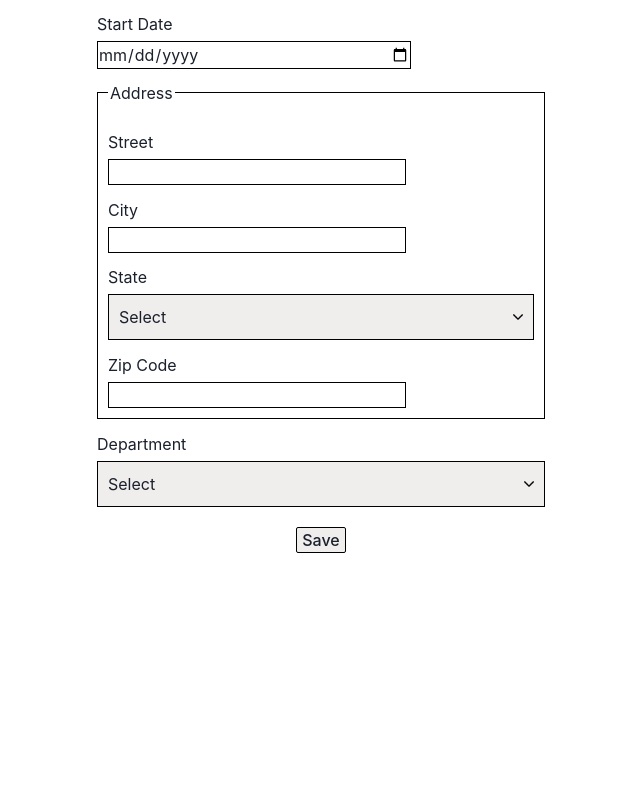
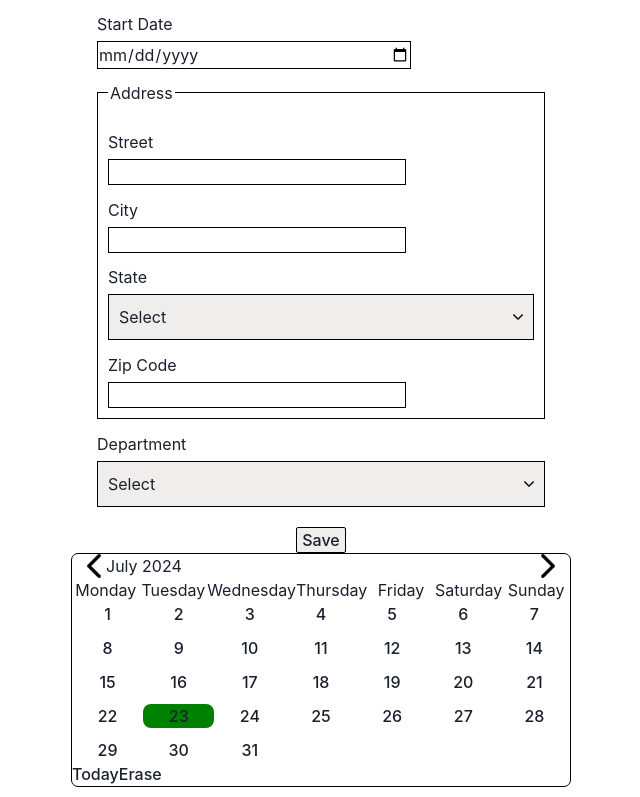
Before and after one commit to nicolascastro33/Dev_App_Projet_n_14, a React (Vite) app: page / in a window 1280 px wide. Shown: the part 384-1181 px from the top of the page, without its empty margins (319-959 px from the left). Before the commit the page ends 947 px from the top, so only its background shows below. Built offline with nearby package versions, Linux system fonts and the light colour scheme.

Commit message:
Starting the datepicker component

```diff
--- /dev/null
+++ b/src/components/DatePicker/consts.ts
@@ -0,0 +1,24 @@
+export const monthNames = [
+  'January',
+  'February',
+  'March',
+  'April',
+  'May',
+  'June',
+  'July',
+  'August',
+  'September',
+  'October',
+  'November',
+  'December',
+]
+
+export const dayNames = [
+  'Monday',
+  'Tuesday',
+  'Wednesday',
+  'Thursday',
+  'Friday',
+  'Saturday',
+  'Sunday',
+]
--- /dev/null
+++ b/src/components/DatePicker/index.tsx
@@ -0,0 +1,137 @@
+import { useEffect, useState } from 'react'
+import arrow from '../../assets/arrow.png'
+import { monthNames } from './consts'
+import { getNumberOfDaysInMonth, getSortedDays, range } from './utils'
+
+export const DatePicker = ({
+  minDate,
+  maxDate,
+}: {
+  minDate: undefined | Date
+  maxDate: undefined | Date
+}) => {
+  const [currentMonth, setCurrentMonth] = useState<number>(
+    new Date().getMonth()
+  )
+  const [currentYear, setCurrentYear] = useState<number>(
+    new Date().getFullYear()
+  )
+
+  const [selectedDate, setSelectedDate] = useState<undefined | Date>(new Date())
+
+  useEffect(() => {
+    console.log(selectedDate)
+  }, [selectedDate])
+
+  const nextMonth = () => {
+    if (currentMonth < 11) {
+      setCurrentMonth(currentMonth + 1)
+    } else {
+      setCurrentMonth(0)
+      setCurrentYear(currentYear + 1)
+    }
+  }
+
+  const previousMonth = () => {
+    if (currentMonth > 0) {
+      setCurrentMonth(currentMonth - 1)
+    } else {
+      setCurrentMonth(11)
+      setCurrentYear(currentYear - 1)
+    }
+  }
+
+  const handleSelection = (event: any) => {
+    if (event.target.id === 'day') {
+      setSelectedDate(
+        new Date(
+          currentYear,
+          currentMonth,
+          event.target.getAttribute('data-day')
+        )
+      )
+    }
+  }
+
+  const setTodayDate = () => {
+    console.log(new Date().getTime())
+    setCurrentMonth(new Date().getMonth())
+    setCurrentYear(new Date().getFullYear())
+    setSelectedDate(new Date())
+  }
+
+  const getTimeFromState = (day: number) => {
+    return new Date(currentYear, currentMonth, day).getTime()
+  }
+
+  return (
+    <div className="picker-wrapper">
+      <div className="picker-header">
+        <button
+          onClick={previousMonth}
+          disabled={minDate && minDate?.getTime() > getTimeFromState(1)}
+        >
+          <img
+            src={arrow}
+            alt="chevron-back-outline"
+            className="chevron-back-outline"
+          />
+        </button>
+
+        <p>
+          {monthNames[currentMonth]} {currentYear}
+        </p>
+        <button
+          onClick={nextMonth}
+          disabled={
+            maxDate &&
+            maxDate?.getTime() >
+              getTimeFromState(
+                getNumberOfDaysInMonth(currentYear, currentMonth)
+              )
+          }
+        >
+          <img
+            src={arrow}
+            className="chevron-forward-outline"
+            alt="chevron-forward-outline"
+          />
+        </button>
+      </div>
+      <div className="picker-body">
+        <div className="seven-col-grid seven-col-grid-heading">
+          {getSortedDays(currentYear, currentMonth).map((day, index) => (
+            <p key={day + '-sorted-days-' + index}>{day}</p>
+          ))}
+        </div>
+        <div className="seven-col-grid" onClick={handleSelection}>
+          {range(1, getNumberOfDaysInMonth(currentYear, currentMonth) + 1).map(
+            (day, index) => (
+              <button
+                key={day + '-' + index}
+                id="day"
+                data-day={day}
+                disabled={
+                  (minDate && minDate?.getTime() > getTimeFromState(day)) ||
+                  (maxDate && maxDate?.getTime() < getTimeFromState(day))
+                }
+                className={
+                  selectedDate?.getDate() ===
+                  new Date(currentYear, currentMonth, day).getDate()
+                    ? 'active'
+                    : ''
+                }
+              >
+                {day}
+              </button>
+            )
+          )}
+        </div>
+        <div className="picker-body-buttons">
+          <button onClick={setTodayDate}>Today</button>
+          <button onClick={() => setSelectedDate(undefined)}>Erase</button>
+        </div>
+      </div>
+    </div>
+  )
+}
--- /dev/null
+++ b/src/components/DatePicker/utils/index.ts
@@ -0,0 +1,24 @@
+import { dayNames } from '../consts'
+
+export const getNumberOfDaysInMonth = (year: number, month: number) => {
+  return new Date(year, month + 1, 0).getDate()
+}
+
+export const getSortedDays = (year: number, month: number) => {
+  const dayIndex = new Date(year, month, 0).getDay()
+  const firstHalf = dayNames.slice(dayIndex)
+
+  return [...firstHalf, ...dayNames.slice(0, dayIndex)]
+}
+
+export const range = (start: number, end: number) => {
+  const length = Math.abs((end - start) / 1)
+  const { result } = Array.from({ length }).reduce(
+    ({ result, current }) => ({
+      result: [...result, current],
+      current: current + 1,
+    }),
+    { result: [], current: start }
+  )
+  return result
+}
--- a/src/index.css
+++ b/src/index.css
@@ -378,6 +378,65 @@ td {
 
 /* End of the DataTables */
 
+/* Begining of the DatePicker */
+.picker-wrapper {
+  border: 1px solid black;
+  border-radius: 7px;
+  width: 500px;
+  & button {
+    border: none;
+    outline: none;
+  }
+}
+
+/* Header */
+.picker-header {
+  display: flex;
+  justify-content: center;
+  align-items: center;
+  margin: 0 10px;
+  & p {
+    flex: 1 0 0;
+  }
+
+  & button {
+    cursor: pointer;
+    & .chevron-forward-outline {
+      transform: rotate(-90deg);
+    }
+    & .chevron-back-outline {
+      transform: rotate(90deg);
+    }
+    & img {
+      width: 1.5rem;
+    }
+  }
+}
+
+/* Body */
+.seven-col-grid {
+  display: grid;
+  grid-template-columns: repeat(7, 1fr);
+  row-gap: 10px;
+  &-heading {
+    font-weight: bold;
+  }
+  & p {
+    display: flex;
+    justify-content: center;
+    align-items: center;
+  }
+  & button:disabled {
+    text-decoration: line-through;
+  }
+}
+
+.active {
+  background-color: green;
+}
+
+/* End of the DatePicker */
+
 footer {
   display: flex;
   justify-content: center;
--- a/src/pages/Home/home.layout.tsx
+++ b/src/pages/Home/home.layout.tsx
@@ -1,6 +1,7 @@
 import SelectMenu from '../../components/SelectMenu'
 import { departments } from '../../data/department-options'
 import { states } from '../../data/states-options'
+import { DatePicker } from '../../components/DatePicker'
 
 function HomeLayout({
   saveEmployee,
@@ -48,9 +49,12 @@ function HomeLayout({
           <label htmlFor="department">Department</label>
           <SelectMenu type="department" options={departments} />
           <div className="buttonWrapper">
-            <button className="saveEmployeeButton" type='submit'>Save</button>
+            <button className="saveEmployeeButton" type="submit">
+              Save
+            </button>
           </div>
         </form>
+        <DatePicker />
       </div>
       {errorSaving && (
         <div className="errorSaving">There is a missing field</div>
```
